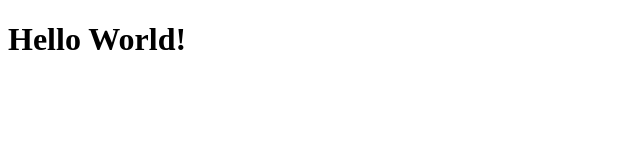
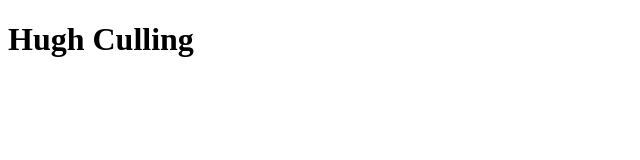
Before and after one commit to hughCulling/hughCulling.github.io, a plain HTML site: page index.html in a window 1280 px wide. Shown: the whole page, without its empty margins (0-640 px from the left). Drawn offline with Linux system fonts and the light colour scheme.

Commit message:
changed heading

```diff
--- a/index.html
+++ b/index.html
@@ -4,6 +4,6 @@
 
     </head>
     <body>
-        <h1>Hello World!</h1>
+        <h1>Hugh Culling</h1>
     </body>
 </html>
```
